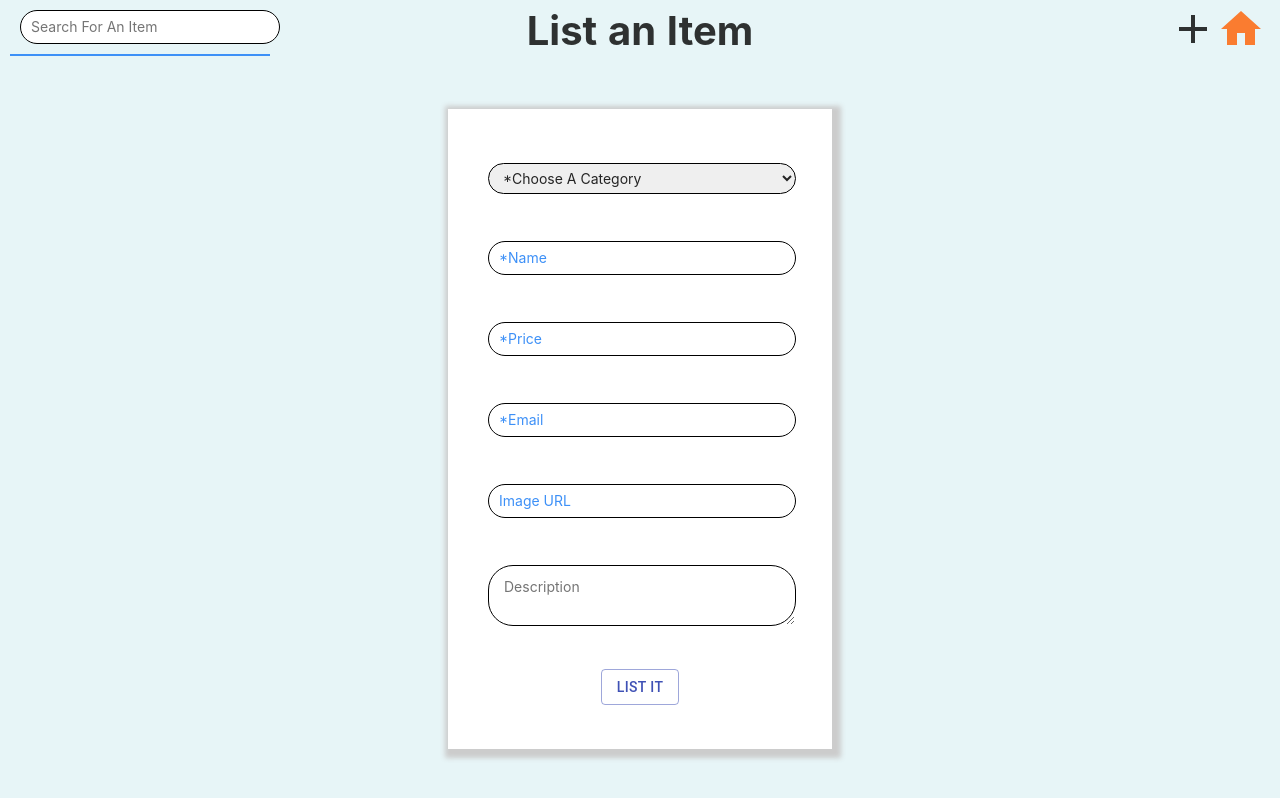
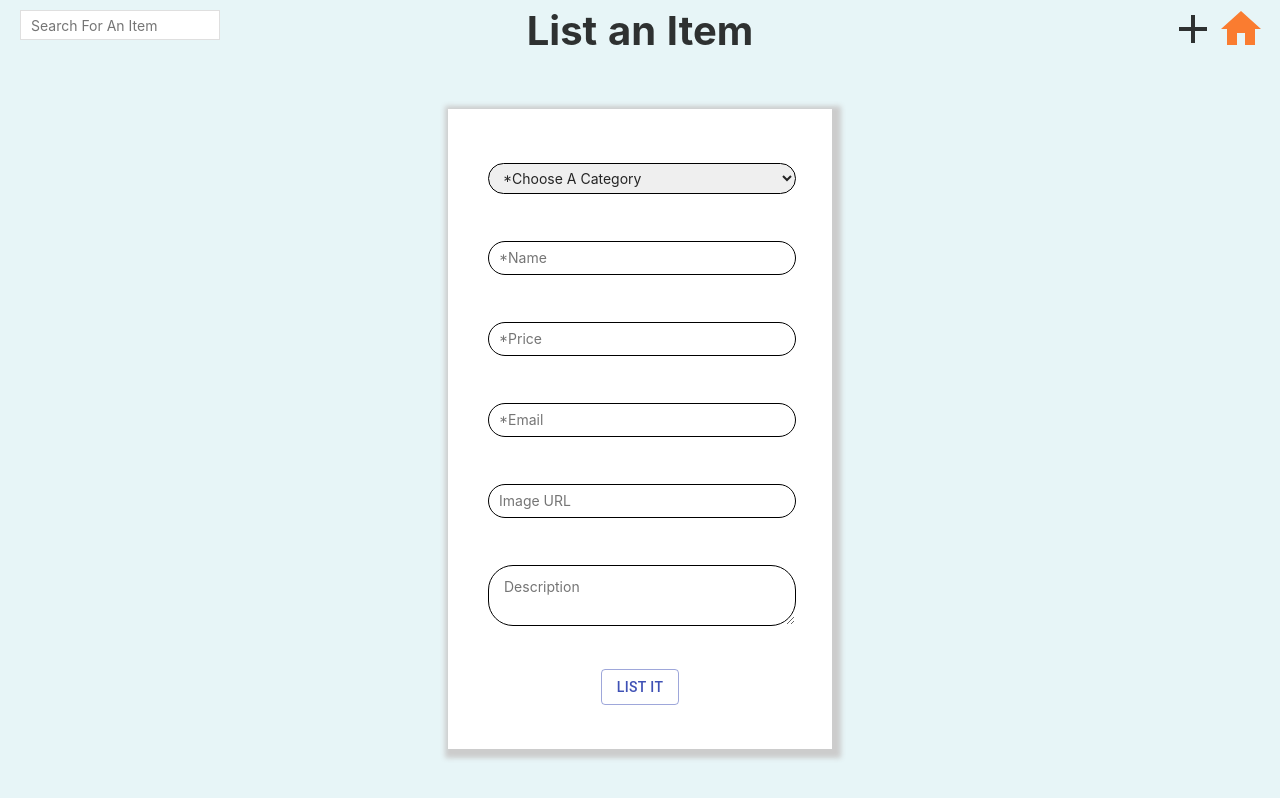
Before and after one commit to edoherty77/List-It, a React (Create React App) app: page /items/new in a window 1280 px wide. Shown: the top 798 px of the page. Built offline with nearby package versions, Linux system fonts and the light colour scheme.

Commit message:
styled search bar

```diff
--- a/src/components/Navbar.js
+++ b/src/components/Navbar.js
@@ -27,6 +27,7 @@ const Navbar = () => {
     async function getData() {
       const info = { searchValue }
       const list = await ItemModel.search(info)
+      console.log('DATA: ', list)
       const items = list.data
       setResults(items)
       // console.log('RESULTS: ', results)
--- a/src/components/SearchBar.js
+++ b/src/components/SearchBar.js
@@ -4,7 +4,7 @@ import './searchbar.scss'
 
 const SearchBar = (props) => {
   return (
-    <div tabIndex="0" className="input_container">
+    <div className="input_container">
       <input
         className="search-input"
         placeholder="Search For An Item"
@@ -26,15 +26,14 @@ const SearchBar = (props) => {
               props.results.map((item, index) => (
                 <li key={index} className="dropdown_item">
                   <div className="results">
-                    <button
-                      className="suggestBtn"
+                    <p
                       onClick={() => {
                         props.selectItem(item)
                       }}
+                      className="item_text"
                     >
-                      <p className="song_text">{item.title}</p>
-                      {/* <p className="artist_text">- {item.artists[0].name}</p> */}
-                    </button>
+                      {item.title}
+                    </p>
                   </div>
                 </li>
               ))}
--- a/src/components/searchbar.scss
+++ b/src/components/searchbar.scss
@@ -1,84 +1,64 @@
-.container {
-  // position: absolute;
-  // display: flex;
-  // flex-direction: column;
-  // align-items: center;
-  // justify-content: center;
-  // background-color: red($color: #222222);
-  // width: 100%;
+// .input_container {
+//   width: 100%;
+//   min-width: 0;
+//   max-width: 200vw;
+//   position: relative;
+//   &::before {
+//     left: 0;
+//     right: 0;
+//     bottom: 0;
+//     content: '\00a0';
+//     position: absolute;
+//     transition: border-bottom-color 200ms cubic-bezier(0.4, 0, 0.2, 1) 0ms;
+//     border-bottom: solid 2px rgb(61, 144, 247);
+//     pointer-events: none;
+//   }
+//   &::after {
+//     left: 0;
+//     right: 0;
+//     bottom: 0;
+//     content: '';
+//     position: absolute;
+//     transform: scaleX(0);
+//     transition: transform 300ms cubic-bezier(0, 0, 0.2, 1) 0ms;
+//     border-bottom: solid 2px #ff407f;
+//     pointer-events: none;
+//   }
+//   &:focus-within {
+//     &::after {
+//       transform: scaleX(1);
+//     }
+//   }
+// }
+.search-input {
+  width: 200px;
+  // border-top-left-radius: 10px;
+  // border-top-right-radius: 10px;
+  padding: 5px 10px 5px 10px;
+  margin: 10px 0 0 10px;
+  // border: none;
+  border: 1px solid #b3b3b36b;
+  // border-bottom: red;
+  outline: none;
+  height: 30px;
+  // -webkit-tap-highlight-color: transparent;
 }
 
-.input_container {
-  background-color: red($color: #000000);
-  width: 100%;
-  min-width: 0;
-  max-width: 23vw;
-  position: relative;
-  &::before {
-    left: 0;
-    right: 0;
-    bottom: 0;
-    content: '\00a0';
-    position: absolute;
-    transition: border-bottom-color 200ms cubic-bezier(0.4, 0, 0.2, 1) 0ms;
-    border-bottom: solid 2px rgb(61, 144, 247);
-    pointer-events: none;
-  }
-  &::after {
-    left: 0;
-    right: 0;
-    bottom: 0;
-    content: '';
-    position: absolute;
-    transform: scaleX(0);
-    transition: transform 300ms cubic-bezier(0, 0, 0.2, 1) 0ms;
-    border-bottom: solid 2px #ff407f;
-    pointer-events: none;
-  }
-  &:focus-within {
-    &::after {
-      transform: scaleX(1);
-    }
-  }
-}
-
-.search-input {
-  width: 100%;
-  // padding-bottom: 12px;
-  // min-width: 130px;
-  // max-width: 17vw;
-  // width: 95%;
-  border-radius: 50px;
-  padding: 5px 10px 5px 10px;
-  margin: 10px;
-  border: 1px black solid;
-  // border: none;
-  outline: none;
-  // height: 30px;
-  // font-size: 20px;
-  // letter-spacing: -0.7px;
-  // background-color: rgb(15, 15, 15);
+.search-input::placeholder {
   // color: rgb(61, 144, 247);
-  -webkit-tap-highlight-color: transparent;
-}
-
-.input::placeholder {
-  color: rgb(61, 144, 247);
-  align-items: center;
+  // align-items: center;
 }
 
 .dropdown {
   position: relative;
-  width: 100%;
-  min-width: 0;
-  max-width: 430px;
+  margin-left: 10px;
   height: 100%;
-  max-height: 250px;
+  max-height: 200px;
   overflow-x: hidden;
-  border: 1px solid rgb(61, 144, 247);
-  background-color: rgb(15, 15, 15);
+  border: 1px solid #b3b3b36b;
+  background-color: white;
   visibility: hidden;
-  z-index: 10;
+  z-index: 1;
   &.v {
     visibility: visible;
   }
@@ -86,37 +66,30 @@
 
 .dropdown_item {
   width: 100%;
-  max-width: 407px;
-  padding: 12px;
+  // max-width: 407px;
+  padding-left: 10px;
   cursor: pointer;
   &:hover {
-    background-color: rgb(61, 144, 247);
+    background-color: #b3b3b36b;
   }
   border-bottom: 1px solid #b3b3b36b;
 }
 
-.song_text {
-  color: rgb(61, 144, 247);
+.item_text {
+  // color: rgb(61, 144, 247);
   margin: 0px;
-  text-align: left;
-}
-
-.artist_text {
-  font-size: 14px;
-  color: rgb(61, 144, 247);
-  margin: 0;
   text-align: left;
 }
 
 .suggestBtn {
   width: 100%;
-  background-color: rgb(15, 15, 15);
+  // background-color: rgb(15, 15, 15);
 }
 
 ul {
-  padding: 0;
+  padding-left: 0;
 }
 li {
-  color: rgb(61, 144, 247);
+  // color: rgb(61, 144, 247);
   list-style: none;
 }
--- a/src/index.css
+++ b/src/index.css
@@ -17,6 +17,7 @@ h2 {
 /* Navbar */
 
 .navbar {
+  /* position: absolute; */
   display: flex;
   justify-content: space-between;
   align-items: center;
@@ -97,7 +98,7 @@ h2 {
   justify-content: center;
   align-items: center;
   /* background-color: chocolate; */
-  height: 100%;
+  height: 85%;
 }
 
 .item {
--- a/src/models/item.js
+++ b/src/models/item.js
@@ -6,6 +6,7 @@ const axios = require('axios')
 class ItemModel {
   static search = async (data) => {
     const inputValue = data.searchValue
+    console.log('INPUT:', inputValue)
     try {
       const searchItem = await axios.get(`${url}/items/search/${inputValue}`, {
         method: 'GET',
```
Also changed, not shown: 1 other file (tests, documents, lock files or other folders).
